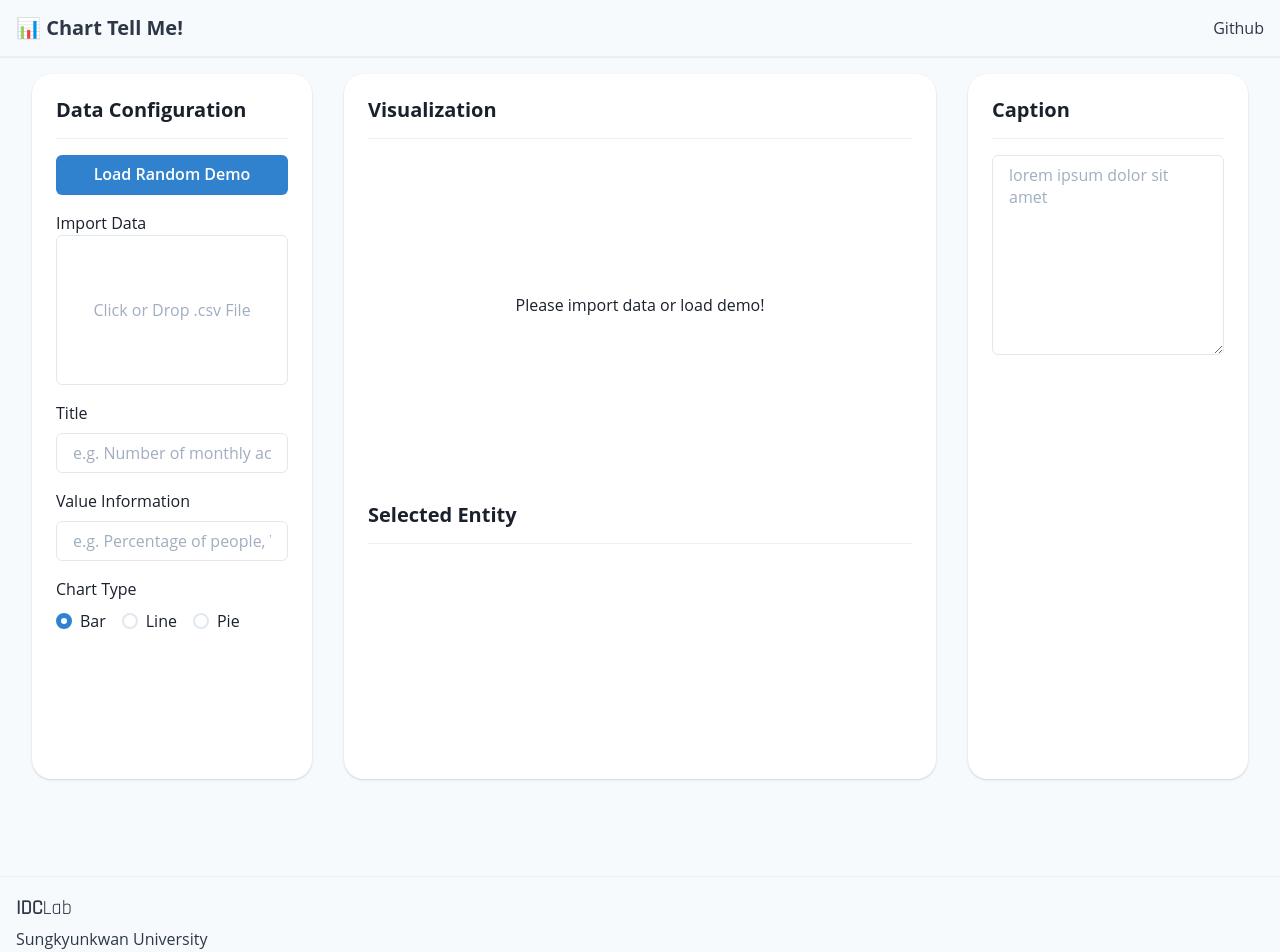
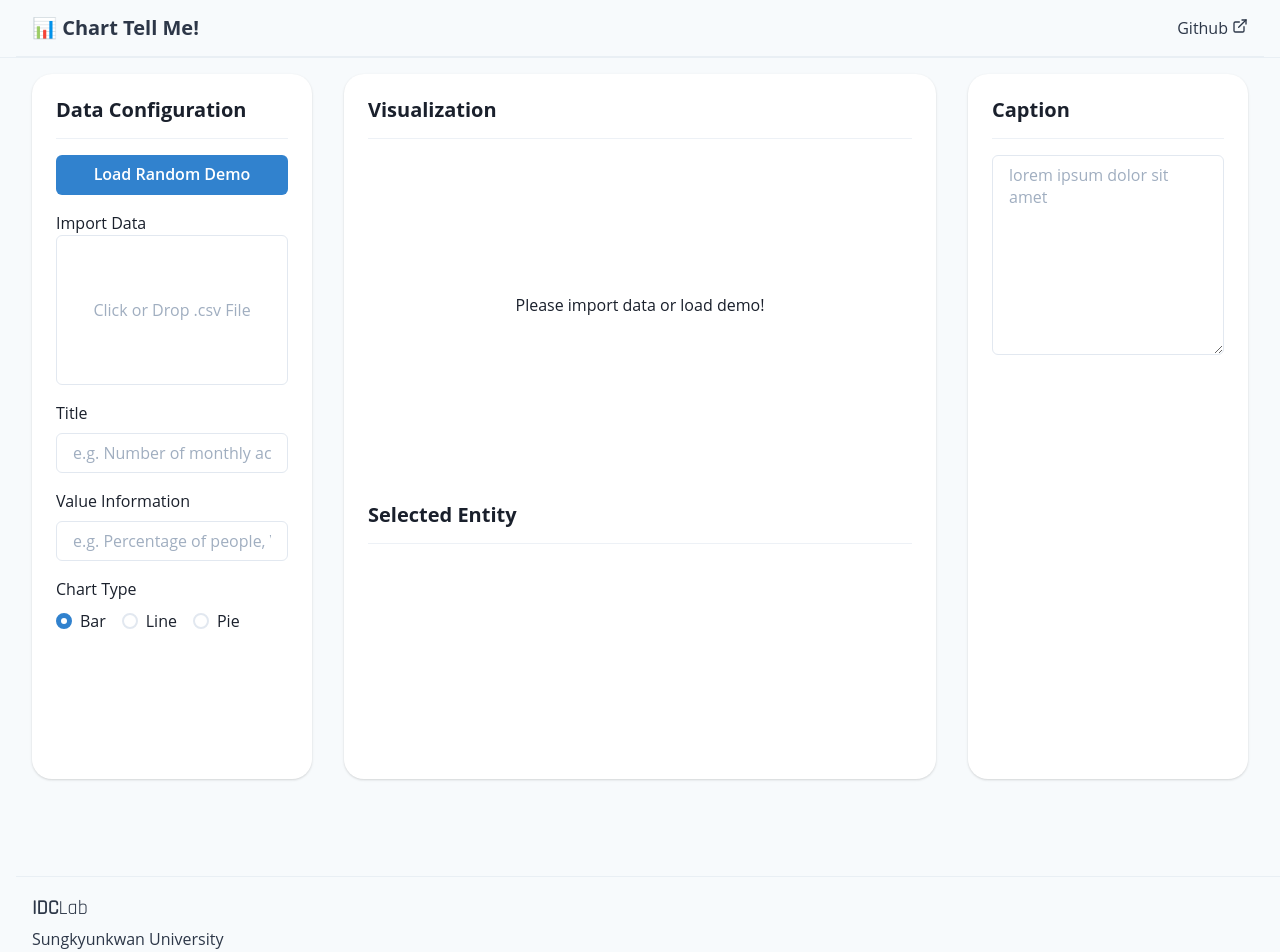
Before and after one commit to jiwnchoi/Intentable, a Next.js app: page / in a window 1280 px wide. Shown: the top 952 px of the page. Built offline with nearby package versions, Linux system fonts and the light colour scheme.

Commit message:
[ADD] External Link

```diff
--- a/src/Footer.tsx
+++ b/src/Footer.tsx
@@ -9,9 +9,10 @@ import {
     Flex,
 } from "@chakra-ui/react";
 
-export default function Footer({position, bottom} : any) {
+export default function Footer({ position, bottom }: any) {
     return (
         <Box
+            marginLeft={4}
             position={position}
             left={0}
             right={0}
@@ -29,16 +30,27 @@ export default function Footer({position, bottom} : any) {
                 alignItems={"left"}
                 spacing={1}
             >
+                <Link href="https://idclab.skku.edu">
                     <Flex>
-                    <Text fontFamily="Rajdhani" fontWeight="bold" fontSize="xl">
+                        <Text
+                            fontFamily="Rajdhani"
+                            fontWeight="bold"
+                            fontSize="xl"
+                        >
                             IDC
                         </Text>
                         <Text fontFamily="Rajdhani" fontSize="xl">
                             Lab
                         </Text>
                     </Flex>
+                </Link>
+
+                <Link href="https://skkuu.edu">
                     <Text>Sungkyunkwan University</Text>
+                </Link>
+                <Link href="https://cs.skku.edu">
                     <Text>College of Computing and Informatics</Text>
+                </Link>
             </Container>
         </Box>
     );
--- a/src/Navbar.tsx
+++ b/src/Navbar.tsx
@@ -6,13 +6,17 @@ import {
     Text,
     Divider,
     Flex,
+    Center,
     Link,
     useColorModeValue,
 } from "@chakra-ui/react";
+import { ExternalLinkIcon } from "@chakra-ui/icons";
 
 export default function Navbar() {
     return (
         <Box
+            marginLeft={4}
+            marginRight={4}
             bg={useColorModeValue("gray.50", "gray.900")}
             color={useColorModeValue("gray.700", "gray.200")}
         >
@@ -26,7 +30,12 @@ export default function Navbar() {
                 spacing={4}
             >
                 <Heading size={"md"}>📊 Chart Tell Me!</Heading>
-                <Text>Github</Text>
+                <Link href="https://github.com" isExternal>
+                    <Center>
+                        Github
+                        <ExternalLinkIcon marginLeft="4px" marginBottom="4px" />
+                    </Center>
+                </Link>
             </Container>
             <Divider />
         </Box>
```
Lines whose indentation alone changed are shown as unchanged.
